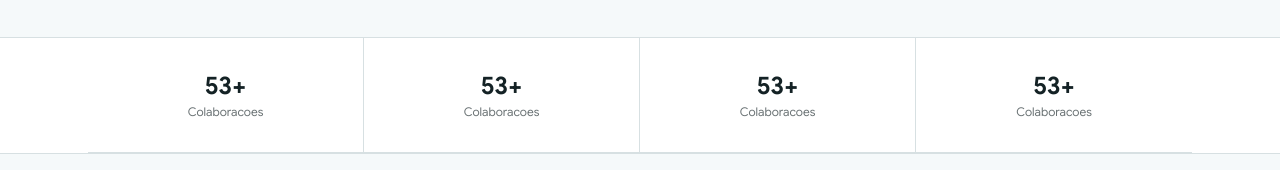
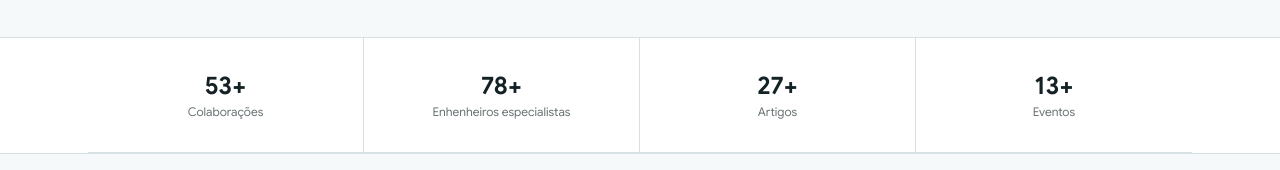
Before and after one commit to delcioleonardorofino/MthWeb_fork, a Next.js app: page / in a window 1280 px wide. Shown: the part 568-738 px from the top of the page. Built offline with nearby package versions, Linux system fonts and the light colour scheme.

Commit message:
Atualizar o GlobalStats.tsx

```diff
--- a/components/GlobalStats.tsx
+++ b/components/GlobalStats.tsx
@@ -14,34 +14,34 @@ export default function GlobalStats(){
                   53+
                 </div>
                 <div className='text-xs text-muted-foreground'>
-                  Colaboracoes
+                  Colaborações
                 </div>
               </div>
 
               <div className='py-8 px-4 text-center md:border-r border-b md:border-b-none border-border'>
                 <div className='text-2xl font-bold text-foreground mb-0.5'>
-                  53+
+                  78+
                 </div>
                 <div className='text-xs text-muted-foreground'>
-                  Colaboracoes
+                  Enhenheiros especialistas
                 </div>
               </div>
 
               <div className='py-8 px-4 text-center border-r border-b md:border-b-none border-border'>
                 <div className='text-2xl font-bold text-foreground mb-0.5'>
-                  53+
+                  27+
                 </div>
                 <div className='text-xs text-muted-foreground'>
-                  Colaboracoes
+                  Artigos
                 </div>
               </div>
 
               <div className='py-8 px-4 text-center border-b md:border-b-none border-border'>
                 <div className='text-2xl font-bold text-foreground mb-0.5'>
-                  53+
+                  13+
                 </div>
                 <div className='text-xs text-muted-foreground'>
-                  Colaboracoes
+                  Eventos
                 </div>
               </div>
 
```
